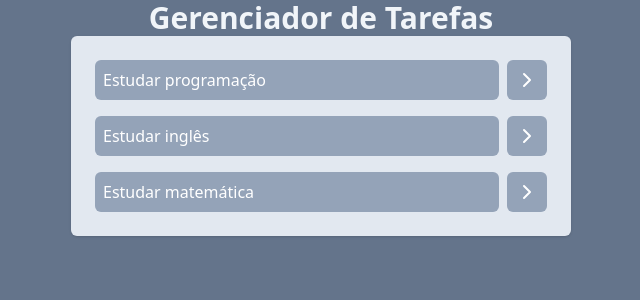
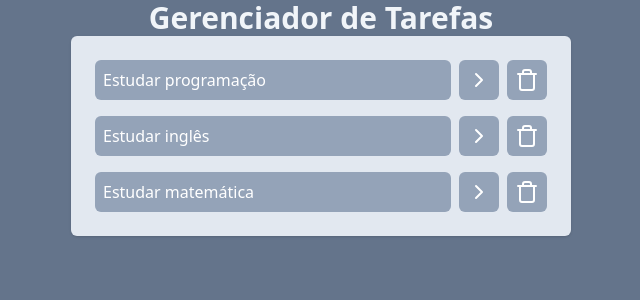
Before and after one commit to ApenasGuil/aprendendo-React-1, a React (Vite) app: page / in a window 1280 px wide. Shown: the top 300 px of the page, without its empty margins (319-959 px from the left). Built offline with nearby package versions, Linux system fonts and the light colour scheme.

Commit message:
delete task

```diff
--- a/src/App.jsx
+++ b/src/App.jsx
@@ -35,7 +35,12 @@
       return task;
     });
     setTasks(newTask);
-  }
+  };
+
+  function deleteTask(taskId){
+    const newTask = tasks.filter((task) => task.id !== taskId);
+    setTasks(newTask);
+  };
 
   return (
     <div className="w-screen h-screen bg-slate-500 flex justify-center p6">
@@ -44,7 +49,7 @@
           Gerenciador de Tarefas
         </h1>
         {/* <AddTask /> */}
-        <Tasks tasks={tasks} onTaskClick={onTaskClick} />
+        <Tasks tasks={tasks} onTaskClick={onTaskClick} deleteTask={deleteTask} />
       </div>
     </div>
   );
--- a/src/components/Tasks.jsx
+++ b/src/components/Tasks.jsx
@@ -1,4 +1,4 @@
-import { ChevronRightIcon } from "lucide-react";
+import { ChevronRightIcon, TrashIcon } from "lucide-react";
 
 function Tasks(props) {
   return (
@@ -7,12 +7,17 @@
         <li key={task.id} className="flex gap-2">
           <button
             onClick={() => props.onTaskClick(task.id)}
-            className={`bg-slate-400 text-left text-white p-2 rounded-md w-full ${task.isCompleted && 'line-through'}`}
+            className={`bg-slate-400 text-left text-white p-2 rounded-md w-full ${
+              task.isCompleted && "line-through"
+            }`}
           >
             {task.title}
           </button>
           <button className="bg-slate-400 p-2 rounded-md text-white">
             <ChevronRightIcon />
+          </button>
+          <button onClick={() => props.deleteTask(task.id)} className="bg-slate-400 p-2 rounded-md text-white">
+            <TrashIcon />
           </button>
         </li>
       ))}
```
